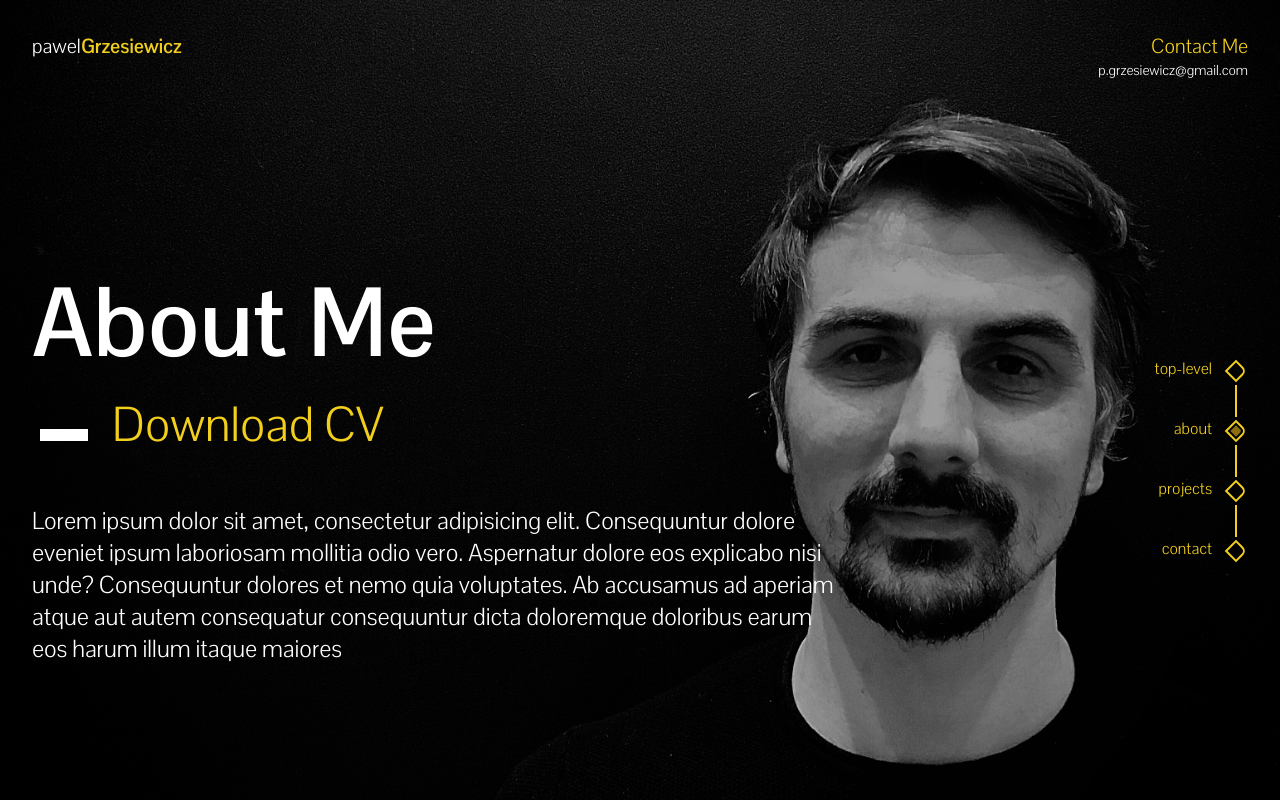
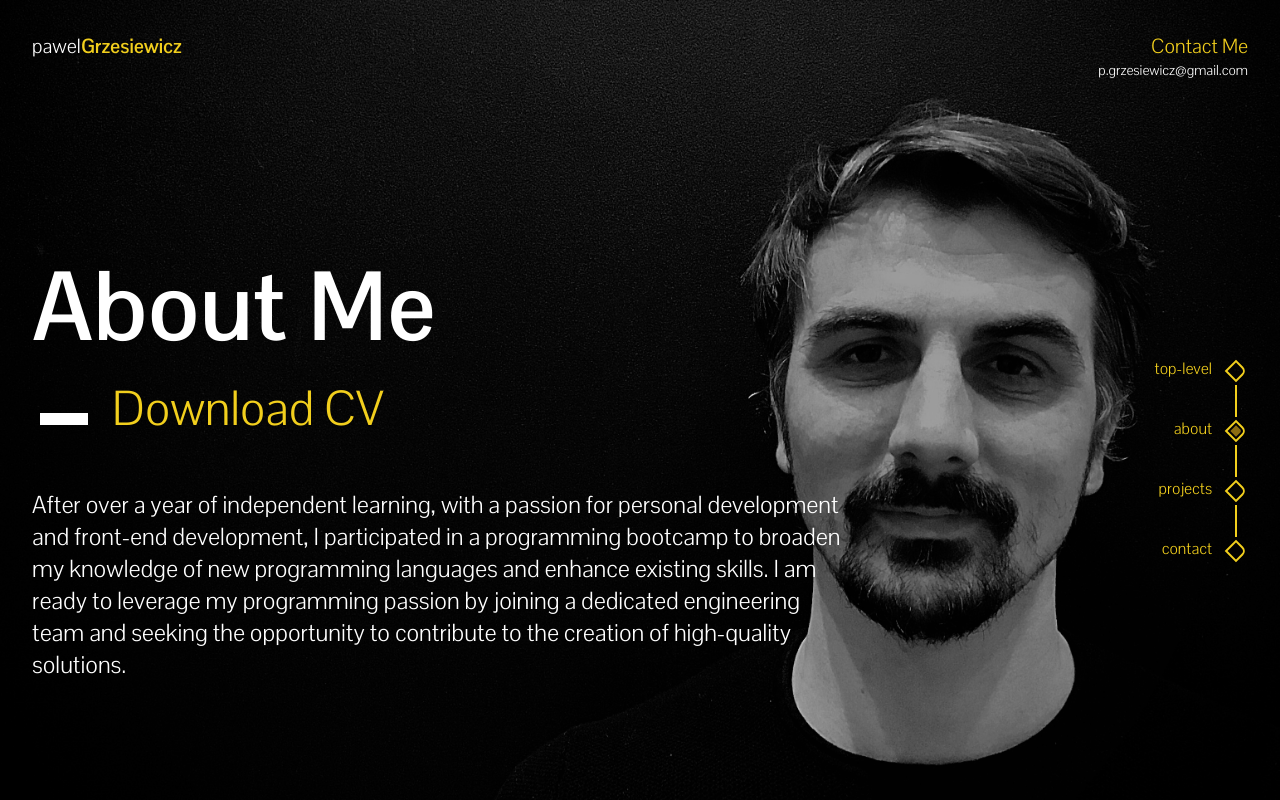
Before and after one commit to pawelGrzesiewicz/Personal_Portfolio_Site, a React (Vite) app in the folder Personal_Portfolio_Site/: page /projects in a window 1280 px wide. Both pictures are taken after a click on the item "about". Built offline with nearby package versions, Linux system fonts and the light colour scheme.

Commit message:
added new project

```diff
--- a/Personal_Portfolio_Site/src/components/sections/About.jsx
+++ b/Personal_Portfolio_Site/src/components/sections/About.jsx
@@ -1,14 +1,15 @@
-
 export default function About() {
 
     return (
         <section
             id="about"
-            className= 'h-full w-full flex flex-col justify-end md:justify-center'
+            className='h-full w-full flex flex-col justify-end md:justify-center'
         >
-                <h1 className='select-none text-white leading-normal md:leading-snug xl:leading-snug font-extrabold text-4xl md:text-6xl xl:text-8xl'>About Me</h1>
+            <h1 className='select-none text-white leading-normal md:leading-snug xl:leading-snug font-extrabold text-4xl md:text-6xl xl:text-8xl'>About
+                Me</h1>
             <div className='flex'>
-                    <div className='bg-white w-6 h-1.5 md:w-8 md:h-2 xl:w-12 xl:h-3 ml-0.5 xl:ml-2 mt-4 md:mt-6 xl:mt-10 mb-2'></div>
+                <div
+                    className='bg-white w-6 h-1.5 md:w-8 md:h-2 xl:w-12 xl:h-3 ml-0.5 xl:ml-2 mt-4 md:mt-6 xl:mt-10 mb-2'></div>
                 <a
                     href="https://drive.google.com/file/d/1MvcRlVkgXm9tY4TMbR0u3mCJL-MU_fA8/view?usp=drive_link"
                     target="_blank"
@@ -20,10 +21,11 @@ export default function About() {
             <p
                 className='text-white mt-6 md:mt-10  xl:mt-14 md:text-xl xl:text-2xl font-extralight'
             >
-                    Lorem ipsum dolor sit amet, consectetur adipisicing elit. Consequuntur dolore eveniet ipsum
-                    laboriosam mollitia odio vero. Aspernatur dolore eos explicabo nisi unde? Consequuntur dolores et
-                    nemo quia voluptates. Ab accusamus ad aperiam atque aut autem consequatur consequuntur dicta
-                    doloremque doloribus earum eos harum illum itaque maiores
+                After over a year of independent learning, with a passion for personal development and front-end
+                development, I participated in a programming bootcamp to broaden my knowledge of new programming
+                languages and enhance existing skills. I am ready to leverage my programming passion by joining a
+                dedicated engineering team and seeking the opportunity to contribute to the creation of high-quality
+                solutions.
             </p>
         </section>
     )
--- a/Personal_Portfolio_Site/src/components/sections/Projects.jsx
+++ b/Personal_Portfolio_Site/src/components/sections/Projects.jsx
@@ -90,7 +90,7 @@ export default function Projects() {
                                             {project.name}
                                         </p>
                                         <span
-                                            className="absolute z-0 h-px w-full bg-bg-black">
+                                            className="absolute z-0 h-1 w-full bg-bg-black">
                                         </span>
                                     </div>
 
@@ -105,7 +105,7 @@ export default function Projects() {
                                             </a>
                                         </div>
                                         <span
-                                                className="absolute z-0 h-px w-full bg-bg-black opacity-50 md:opacity-100">
+                                                className="absolute z-0 h-0.5 w-full bg-bg-black opacity-50 md:opacity-100">
                                         </span>
                                     </div>
                                 </span>
--- a/Personal_Portfolio_Site/src/components/sections/projectIds.jsx
+++ b/Personal_Portfolio_Site/src/components/sections/projectIds.jsx
@@ -18,7 +18,7 @@ export const projectIds = [
             <IoLogoJavascript key="javascript" className="w-6 h-6 m-2"/>,
             <FaReact key="react" className="w-6 h-6 m-2"/>,
             <FaSass key="sass" className="w-6 h-6 m-2"/>,
-            <TbApi key="netlify" className="w-6 h-6 m-2"/>,
+            <TbApi key="api" className="w-6 h-6 m-2"/>,
             <RiSupabaseFill key="supabase" className="w-6 h-6 m-2"/>,
             <SiNetlify key="netlify" className="w-6 h-6 m-2"/>,
         ],
@@ -45,23 +45,14 @@ export const projectIds = [
     {
         id: 3,
         name: 'Best Shop',
-        img: '#',
-        ghLink: '#',
-        webLink: '#',
+        img: '/b-s.png',
+        ghLink: 'https://github.com/pawelGrzesiewicz/Best_Shop_RWD',
+        webLink: 'https://best-shop-rwd.netlify.app/',
         tools: [
             <IoLogoJavascript key="javascript" className="w-6 h-6 m-2"/>,
+            <FaSass key="sass" className="w-6 h-6 m-2"/>,
+            <SiNetlify key="netlify" className="w-6 h-6 m-2"/>
         ],
         description: '',
     },
-    {
-        id: 4,
-        name: '#',
-        img: '#',
-        ghLink: '#',
-        webLink: '#',
-        tools: [
-            <IoLogoJavascript key="javascript" className="w-6 h-6 m-2"/>,
-        ],
-        description: ''
-    },
 ];
```
Also changed, not shown: Personal_Portfolio_Site/public/b-s.png (added), 1 other file (tests, documents, lock files or other folders). Lines whose indentation alone changed are shown as unchanged.
